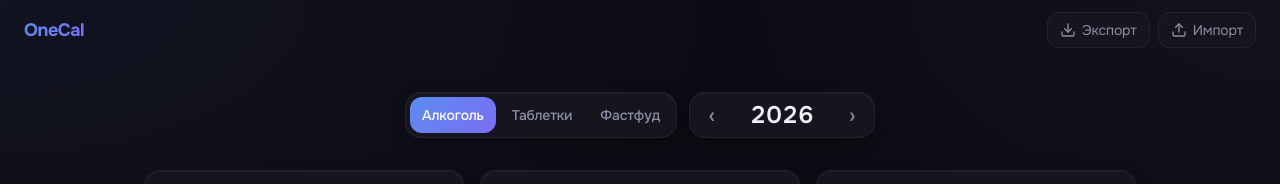
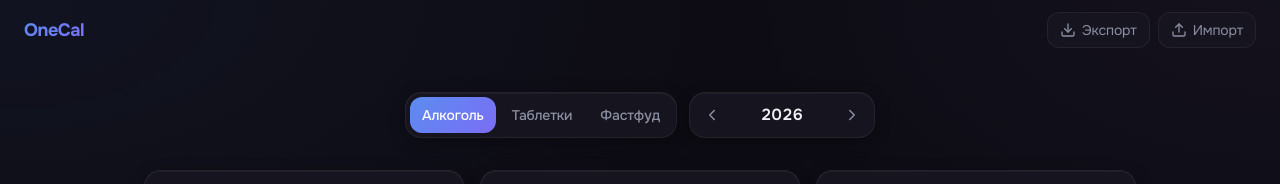
Before and after one commit to mike-novum/onecal, a React (Vite) app: page /alcohol in a window 1280 px wide. Shown: the top 184 px of the page. Built offline with nearby package versions, Linux system fonts and the light colour scheme.

Commit message:
fix(layout): в переключателе года уменьшен шрифт года и нечитаемые символы стрелок заменены на svg-иконки

```diff
--- a/src/components/YearCalendar.tsx
+++ b/src/components/YearCalendar.tsx
@@ -36,10 +36,22 @@ export const YearCalendar = memo(function YearCalendar({
             aria-label="Предыдущий год"
             className="flex h-9 w-9 items-center justify-center rounded-xl text-[color:var(--text-secondary)] transition hover:bg-[color:var(--bg-elevated-2)] hover:text-[color:var(--text-primary)]"
           >
-            <span aria-hidden className="text-2xl leading-none">‹</span>
+            <svg
+              aria-hidden
+              width="18"
+              height="18"
+              viewBox="0 0 24 24"
+              fill="none"
+              stroke="currentColor"
+              strokeWidth="2"
+              strokeLinecap="round"
+              strokeLinejoin="round"
+            >
+              <polyline points="15 18 9 12 15 6" />
+            </svg>
           </button>
           <div className="flex h-9 min-w-[6rem] items-center justify-center px-3">
-            <span className="text-2xl font-semibold tabular-nums text-[color:var(--text-primary)]">
+            <span className="text-base font-semibold tabular-nums text-[color:var(--text-primary)]">
               {year}
             </span>
           </div>
@@ -49,7 +61,19 @@ export const YearCalendar = memo(function YearCalendar({
             aria-label="Следующий год"
             className="flex h-9 w-9 items-center justify-center rounded-xl text-[color:var(--text-secondary)] transition hover:bg-[color:var(--bg-elevated-2)] hover:text-[color:var(--text-primary)]"
           >
-            <span aria-hidden className="text-2xl leading-none">›</span>
+            <svg
+              aria-hidden
+              width="18"
+              height="18"
+              viewBox="0 0 24 24"
+              fill="none"
+              stroke="currentColor"
+              strokeWidth="2"
+              strokeLinecap="round"
+              strokeLinejoin="round"
+            >
+              <polyline points="9 18 15 12 9 6" />
+            </svg>
           </button>
         </div>
       </div>
```
